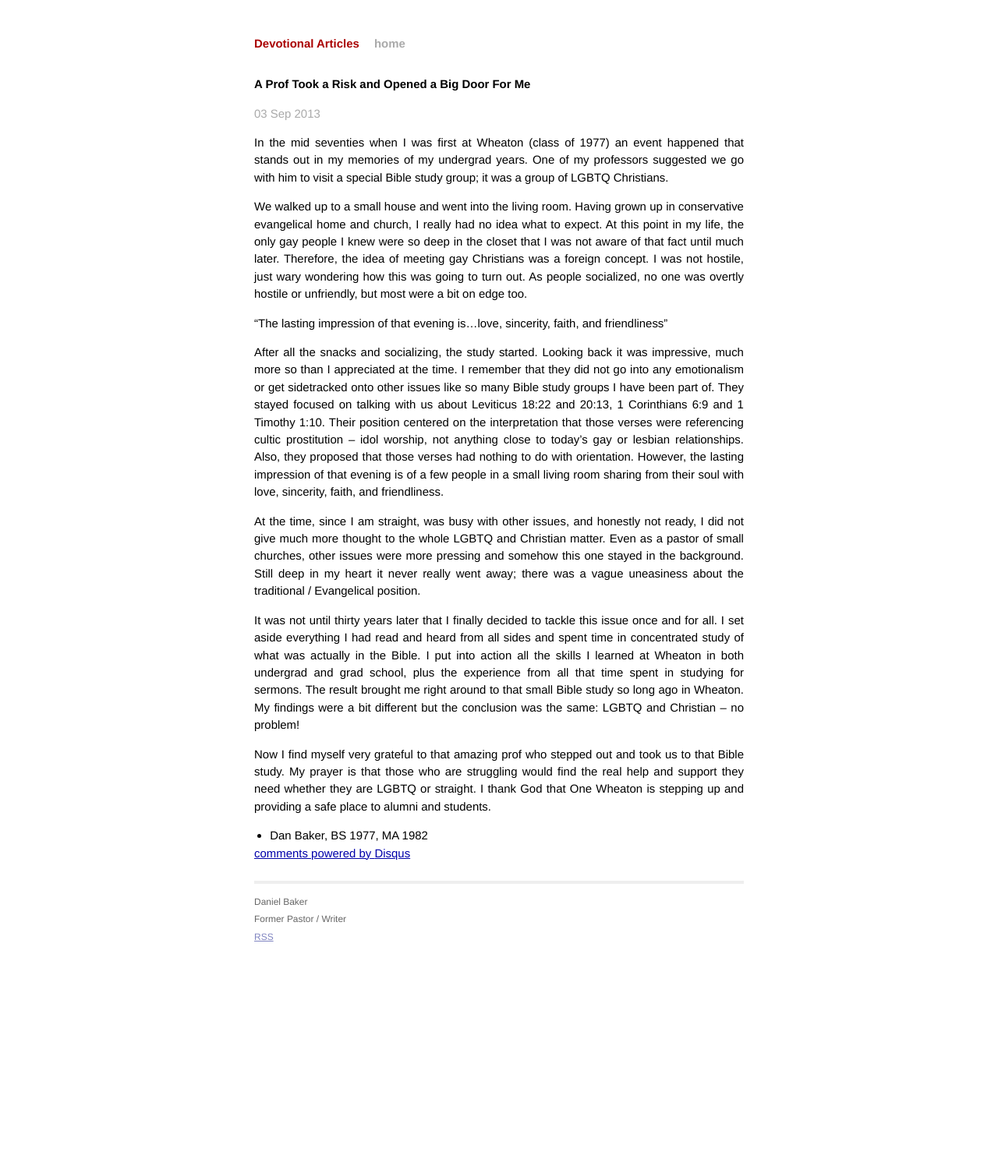
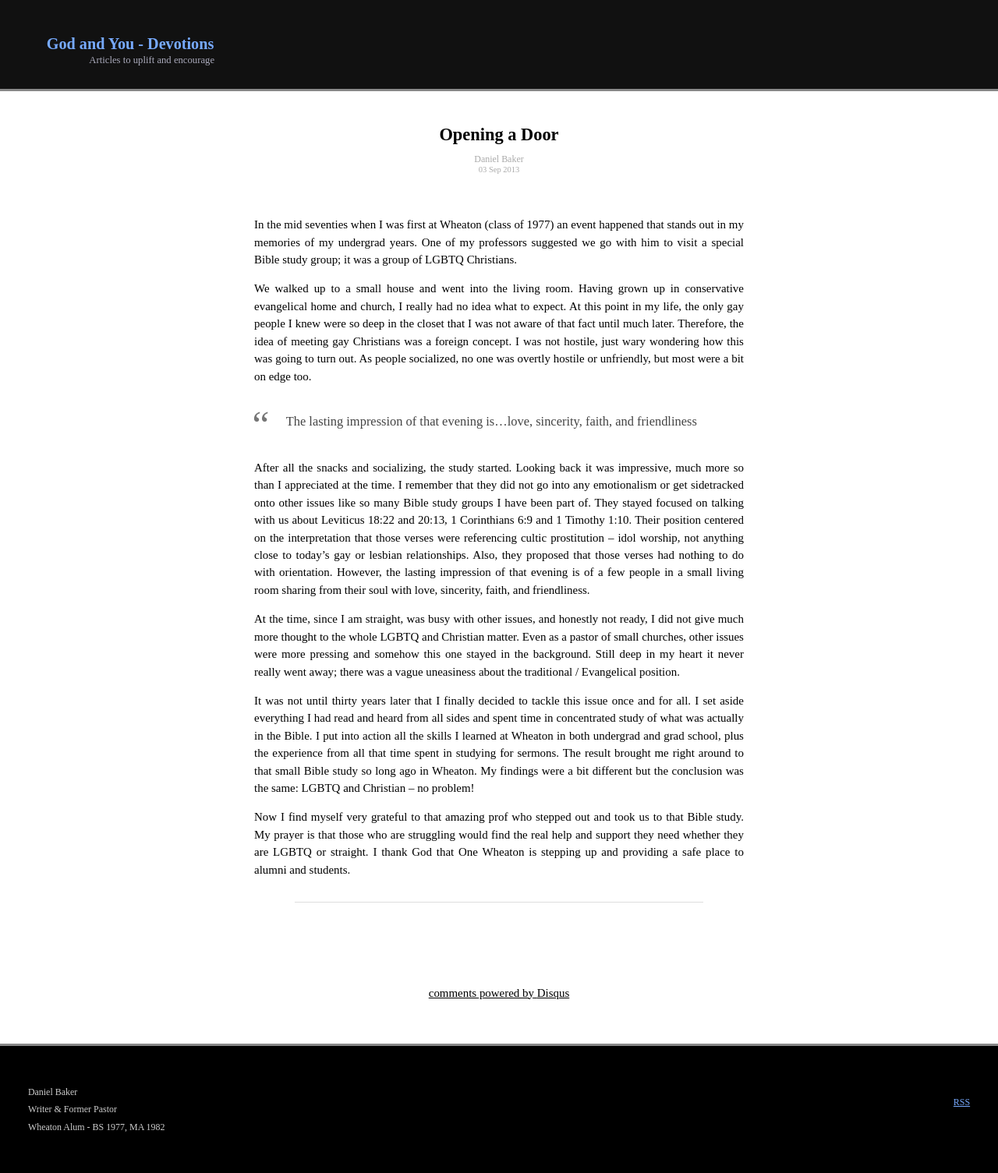
Before and after one commit to dbb1292/dbb1292.github.io, a Jekyll site: the page built from _posts/2013-09-03-prof-risk.md, in a window 1280 px wide. Shown: the whole page at 78% size. Built offline with Jekyll 4.4.1, drawn with Linux system fonts in a browser that asks for light colours; some web fonts are replaced; Markdown is read by kramdown in place of the engine named in the settings; comment, search, counter and statistics services are not loaded; before the commit the page ends 1225 px from its top, so only the background shows below that.

Commit message:
Lots of styling and some small text tweaks

```diff
--- a/_config.yml
+++ b/_config.yml
@@ -1,5 +1,5 @@
-name: Devotional Articles
-description: Articles to uplift and encourage you.
+name: God and You - Devotions
+description: Articles to uplift and encourage
 url: devotionalarticles.com
 
 markdown: redcarpet
--- a/_layouts/default.html
+++ b/_layouts/default.html
@@ -20,16 +20,23 @@
         <div class="site">
           <div class="header">
             <h1 class="title"><a href="/">{{ site.name }}</a></h1>
-            <a class="extra" href="/">home</a>
+	    <span class="extra">{{ site.description }}</span>
           </div>
 
-          {{ content }}
+	  <div class="content">
+            {{ content }}
+	  </div>
 
           <div class="footer">
             <div class="contact">
               <p>
                 Daniel Baker<br />
-                Former Pastor / Writer<br />
+                Writer & Former Pastor<br />
+		Wheaton Alum - BS 1977, MA 1982
+	      </p>
+	    </div>
+	    <div class="rss">
+	      <p>
 		<a href="/feed.xml">RSS</a>
               </p>
             </div>
--- a/_layouts/post.html
+++ b/_layouts/post.html
@@ -1,14 +1,18 @@
 ---
 layout: default
 ---
-<h2>{{ page.title }}</h2>
-<p class="meta">{{ page.date | date_to_string }}</p>
+<h2 class="post_title">{{ page.title }}</h2>
+<div class="meta">
+  <span class="meta_author">{{ page.author }}</span>
+  <span class="meta_date">{{ page.date | date_to_string }}</span>
+</div>
 
 <div class="post">
 {{ content }}
 </div>
 
 
+<div class="comments">
   <div id="disqus_thread"></div>
   <script type="text/javascript">
     var disqus_shortname = 'devotionalarticles';
@@ -22,3 +26,4 @@ layout: default
   </script>
   <noscript>Please enable JavaScript to view the <a href="http://disqus.com/?ref_noscript">comments powered by Disqus.</a></noscript>
   <a href="http://disqus.com" class="dsq-brlink">comments powered by <span class="logo-disqus">Disqus</span></a>
+</div>
--- a/_posts/2013-09-03-prof-risk.md
+++ b/_posts/2013-09-03-prof-risk.md
@@ -1,17 +1,18 @@
 ---
 published: "yes"
 layout: post
-title: A Prof Took a Risk and Opened a Big Door For Me
+title: Opening a Door
 date: 2013-09-03
 categories: article
-tags: stories
+tags: [stories, wheaton]
+author: Daniel Baker
 ---
 
 In the mid seventies when I was first at Wheaton (class of 1977) an event happened that stands out in my memories of my undergrad years.  One of my professors suggested we go with him to visit a special Bible study group; it was a group of LGBTQ Christians.
 
 We walked up to a small house and went into the living room. Having grown up in conservative evangelical home and church, I really had no idea what to expect. At this point in my life, the only gay people I knew were so deep in the closet that I was not aware of that fact until much later.  Therefore, the idea of meeting gay Christians was a foreign concept.  I was not hostile, just wary wondering how this was going to turn out.  As people socialized, no one was overtly hostile or unfriendly, but most were a bit on edge too.
 
-> “The lasting impression of that evening is…love, sincerity, faith, and friendliness”
+> The lasting impression of that evening is…love, sincerity, faith, and friendliness
 
 After all the snacks and socializing, the study started.  Looking back it was impressive, much more so than I appreciated at the time.  I remember that they did not go into any emotionalism or get sidetracked onto other issues like so many Bible study groups I have been part of.  They stayed focused on talking with us about Leviticus 18:22 and 20:13, 1 Corinthians 6:9 and 1 Timothy 1:10.  Their position centered on the interpretation that those verses were referencing cultic prostitution – idol worship, not anything close to today’s gay or lesbian relationships.  Also, they proposed that those verses had nothing to do with orientation.  However, the lasting impression of that evening is of a few people in a small living room sharing from their soul with love, sincerity, faith, and friendliness.
 
@@ -20,5 +21,3 @@ At the time, since I am straight, was busy with other issues, and honestly not r
 It was not until thirty years later that I finally decided to tackle this issue once and for all.  I set aside everything I had read and heard from all sides and spent time in concentrated study of what was actually in the Bible.  I put into action all the skills I learned at Wheaton in both undergrad and grad school, plus the experience from all that time spent in studying for sermons. The result brought me right around to that small Bible study so long ago in Wheaton. My findings were a bit different but the conclusion was the same: LGBTQ and Christian – no problem!
 
 Now I find myself very grateful to that amazing prof who stepped out and took us to that Bible study.  My prayer is that those who are struggling would find the real help and support they need whether they are LGBTQ or straight.  I thank God that One Wheaton is stepping up and providing a safe place to alumni and students.
-
-- Dan Baker, BS 1977, MA 1982
--- a/css/main.css
+++ b/css/main.css
@@ -1,7 +1,7 @@
+@import url(http://fonts.googleapis.com/css?family=Ovo);
+
 /*****************************************************************************/
-/*
 /* Common
-/*
 /*****************************************************************************/
 
 /* Global Reset */
@@ -25,18 +25,18 @@ h1, h2, h3, h4, h5, h6 {
 h1 { margin-bottom: 1em; }
 p { margin: 1em 0; }
 
-a         { color: #00a; }
-a:hover   { color: #000; }
-a:visited { color: #a0a; }
+a         { color: #000; }
+a:hover   { color: #7AF; }
+a:visited { color: #BAF; }
 
 /*****************************************************************************/
-/*
 /* Home
-/*
 /*****************************************************************************/
 .posts {
   list-style-type: none;
-  margin-bottom: 2em;
+  max-width: 42em;
+  margin: 2em auto;
+  padding: 0 2em;
 }
 
 .posts li {
@@ -50,19 +50,25 @@ a:visited { color: #a0a; }
 }
 
 /*****************************************************************************/
-/*
 /* Site
-/*
 /*****************************************************************************/
 
 .site {
+    font-family: 'Ovo', serif;
   font-size: 115%;
   text-align: justify;
-  width: 42em;
-  margin: 3em auto 2em;
   line-height: 1.5em;
+  position: relative;
+  min-height: 100%;
 }
 
+.header {
+    padding: 3em 4em 3em;
+    background-color: #111;
+    color: #DDD;
+    border-bottom: 3px solid #888;
+    position: relative;
+}
 .header a {
   font-weight: bold;
   text-decoration: none;
@@ -70,64 +76,114 @@ a:visited { color: #a0a; }
 
 .title {
   display: inline-block;
-  margin-bottom: 2em;
+  margin-bottom: 0;
+  color: #7AF;
+  font-size: 135%;
 }
 
 .title a {
-  color: #a00;
+  color: #7AF;
 }
 
 .title a:hover {
-  color: #000;
+  color: #DDF;
 }
 
-.header a.extra {
-  color: #aaa;
-  margin-left: 1em;
+.extra {
+    font-size: 85%;
+    color: #AAB;
+    margin-left: 1em;
+    position: absolute;;
+    top: 5.2em;
+    left: 8em;
 }
 
-.header a.extra:hover {
-  color: #000;
+.content {
+    padding-bottom: 175px;
+}
+.post_title {
+    margin: 2em auto 0.5em;
+    max-width: 30em;
+    text-align: center;
+    font-size: 150%;
 }
 
 .meta {
   color: #aaa;
+  text-align: center;
+}
+.meta_author {
+    display: block;
+    font-size: 80%;
+    line-height: 1.4em;
+}
+.meta_date {
+    display: block;
+    font-size: 70%;
+    line-height: 1.2em;
 }
 
 .footer {
   font-size: 80%;
-  color: #666;
-  border-top: 4px solid #eee;
+  background-color: #000;
+  color: #CCC;
+  border-top: 3px solid #888;
   margin-top: 2em;
   overflow: hidden;
+  position: absolute;
+  bottom: 0;
+  width: 100%;
 }
 
 .footer .contact {
   float: left;
-  margin-right: 3em;
+  margin: 3em
 }
 
-.footer .contact a {
-  color: #8085C1;
+.footer a {
+  color: #7AF;
 }
 
 .footer .rss {
-  margin-top: 1.1em;
-  margin-right: -.2em;
-  float: right;
-}
-
-.footer .rss img {
-  border: 0;
+    margin: 4.1em 3em 3em;
+    float: right;
 }
 
 /*****************************************************************************/
-/*
 /* Posts
-/*
 /*****************************************************************************/
 
 /* standard */
+.post {
+    max-width: 42em;
+    margin: 1.5em auto 3em;
+    padding: 1em;
+}
+.post:after {
+    content: ' ';
+    display: block;
+    width: 35em;
+    border-bottom: 1px #DDD solid;
+    margin: 2em auto;
+}
+
+.post blockquote {
+    color: #444;
+    font-size: 110%;
+    max-width: 35em;
+    text-align: center;
+    padding: .3em 1em;
+    position: relative;
+}
+.post blockquote:before {
+    position: absolute;
+    content: '“';
+    display: block;
+    top: 0.5em;
+    left: -.05em;
+    font-size: 3em;
+    color: #777;
+}
 .post pre {
   border: 1px solid #ddd;
   background-color: #eef;
@@ -148,6 +204,13 @@ a:visited { color: #a0a; }
   border: none;
 }
 
+.comments {
+    max-width: 40em;
+    padding: 1em;
+    margin: 1em auto 2em;
+    text-align: center;
+}
+
 /* terminal */
 .post pre.terminal {
   border: 1px solid #000;
```
Also changed, not shown: index.md (+2 -3 lines). Lines whose indentation alone changed are shown as unchanged.
